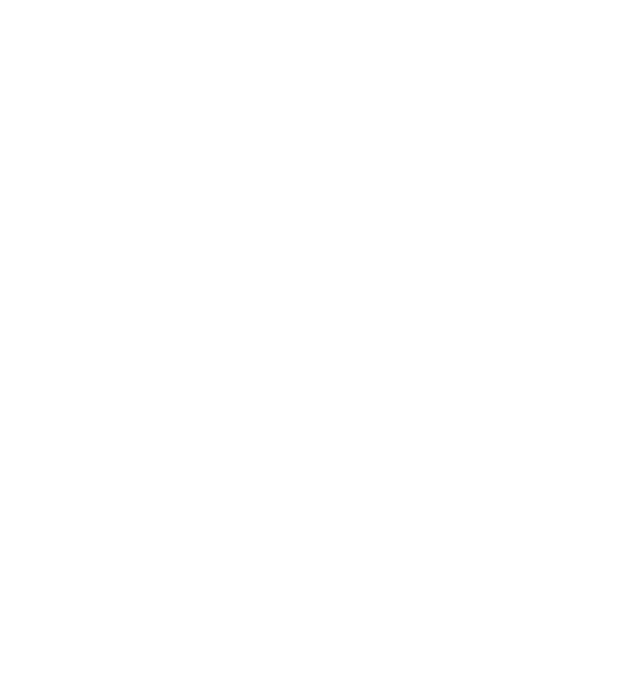
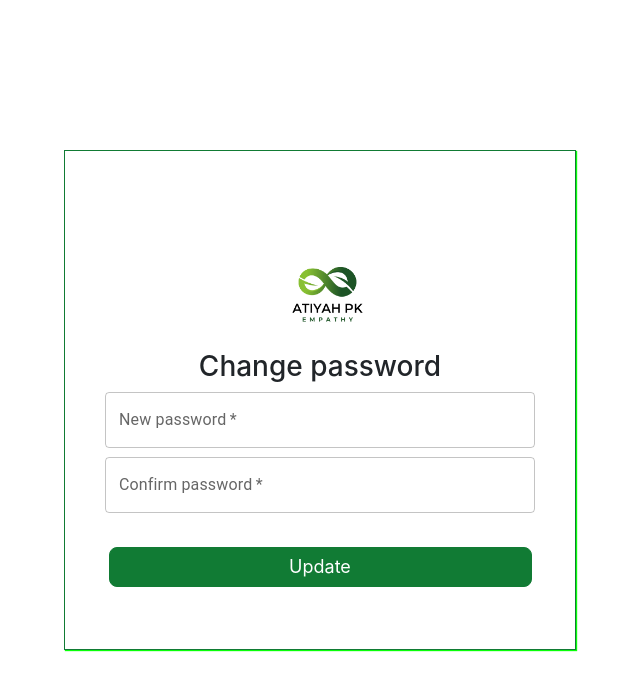
Before and after one commit to Danishkhilji/atiyah-pk, a React (Create React App) app in the folder client/: page /resetPassword in a window 1280 px wide. Before the commit this address had no page. Shown: the top 690 px of the page, without its empty margins (320-960 px from the left). Built offline with nearby package versions, Linux system fonts and the light colour scheme.

Commit message:
feat: integrate API related to forget password

```diff
--- a/client/src/components/ForgetPassScreens/ForgetPassscreens.jsx
+++ b/client/src/components/ForgetPassScreens/ForgetPassscreens.jsx
@@ -1,46 +1,29 @@
-import React, { useState } from 'react';
+import React from 'react';
 import './forgetPassScreen.css';
 import TextField from '@mui/material/TextField';
 import logo from '../../Assets/transparent/1.png';
 import icon from '../../Assets/logos/lock.png';
-import { ForgetPassword } from '../../request/authAPIS';
-import { ToastContainer, toast } from 'react-toastify';
+import { ToastContainer } from 'react-toastify';
 
-const ForgetPassscreens = (props) => {
-  const [email, setEmail] = useState('');
-  const [error, setError] = useState(null);
-
-  const handleSubmit = () => {
-    if (email === '') {
-      // Display an error message.
-      const errorText = 'Please enter your email address.';
-      setError(errorText);
-    } else {
-      // Send a password reset email to the user.
-      console.log(email,"responce")
-      ForgetPassword({"email": email})
-    }
-  };
-
+const ForgetPassscreens = ({ heading, text, text2, content, value, onChange, onSubmit }) => {
   return (
     <div className='main-forget-screens'>
       <div className='forget-screens'>
         <div className='forget-screen-content'>
           <img className='logo' src={logo} alt="atiyah-logo" />
-          <img className='icon' src={icon} alt="lock-icon" />
-          <h3>{props.heading}</h3>
+          <h3>{heading}</h3>
           <TextField
             className='input-field'
             required
             id="outlined-required"
-            label={props.text}
-            value={email}
-            onChange={(event) => setEmail(event.target.value)}
-            error={error}
+            label={text}
+            value={value}
+            onChange={onChange}
+            error={false} // You can handle error state outside the component
           />
-          <div className='input-field'>{props.text2}</div>
-       </div>
-        <button className='forget-btns' onClick={handleSubmit}>{props.content}</button>
+          <div className='input-field'>{text2}</div>
+        </div>
+        <button className='forget-btns' onClick={onSubmit}>{content}</button>
       </div>
       <ToastContainer />
     </div>
--- a/client/src/pages/websites/login/ForgetScreens/ForgetPass.jsx
+++ b/client/src/pages/websites/login/ForgetScreens/ForgetPass.jsx
@@ -1,12 +1,48 @@
-import React from 'react'
-import ForgetPassscreens from '../../../../components/ForgetPassScreens/ForgetPassscreens'
+// ForgetPass.jsx
+import React, { useState } from 'react';
+import ForgetPassscreens from '../../../../components/ForgetPassScreens/ForgetPassscreens';
+import { useNavigate } from "react-router-dom";
+import { ForgetPassword } from '../../../../request/authAPIS';
+import { ToastContainer } from 'react-toastify';
 
 const ForgetPass = () => {
-    return (
-        <div>
-            <ForgetPassscreens heading="Find your email" text="Email Address" content="Next" />
-        </div>
-    )
-}
+  const navigate = useNavigate();
+  const [email, setEmail] = useState('');
 
-export default ForgetPass
+  const handleEmailChange = (event) => {
+    setEmail(event.target.value);
+  };
+
+  const handleSubmit = () => {
+    if (!email) {
+      return;
+    }
+    ForgetPassword({ "email": email }).then((response) => {
+        if(response?.data.success === true){
+            localStorage.setItem("resetPasswordEmail", email);
+            setTimeout(() => {
+              navigate("/OTP");
+            }, 1500);
+        }
+      }).catch((error) => {
+        console.error(error);
+      });
+  };
+
+  return (
+    <div>
+      <ForgetPassscreens
+        heading="Find your email"
+        text="Email Address"
+        content="Next"
+        value={email}
+        onChange={handleEmailChange}
+        onSubmit={handleSubmit}
+      />
+    <ToastContainer />
+
+    </div>
+  );
+};
+
+export default ForgetPass;
--- a/client/src/pages/websites/login/ForgetScreens/NewPass.jsx
+++ b/client/src/pages/websites/login/ForgetScreens/NewPass.jsx
@@ -1,20 +1,65 @@
-import React from 'react'
+import React, { useState } from 'react';
 import TextField from '@mui/material/TextField';
-import ForgetPassscreens from '../../../../components/ForgetPassScreens/ForgetPassscreens'
+import ForgetPassscreens from '../../../../components/ForgetPassScreens/ForgetPassscreens';
+import { useNavigate } from "react-router-dom";
+import { UpdatePassword } from '../../../../request/authAPIS';
+import { ToastContainer } from 'react-toastify';
 
 const NewPass = () => {
+  const navigate = useNavigate();
+  const [newPassword, setNewPassword] = useState('');
+  const [confirmPassword, setConfirmPassword] = useState('');
+
+  const handleNewPasswordChange = (event) => {
+    setNewPassword(event.target.value);
+  };
+
+  const handleConfirmPasswordChange = (event) => {
+    setConfirmPassword(event.target.value);
+  };
+
+  const handleSubmit = () => {
+
+    const email = localStorage.getItem("resetPasswordEmail");
+    UpdatePassword({ "email": email, "newPassword": newPassword ,"confirmPassword":confirmPassword})
+      .then((response) => {
+        if(response?.data.success === true){
+            localStorage.removeItem("resetPasswordEmail");
+            setTimeout(() => {
+                navigate("/updated");
+              }, 1500);
+        }
+      })
+      .catch((error) => {
+        console.error(error);
+      });
+  };
+
   return (
     <div>
-            <ForgetPassscreens heading="Change password" text="New password" content="Update" text2={<TextField
+      <ForgetPassscreens
+        heading="Change password"
+        text="New password"
+        content="Update"
+        value={newPassword}
+        onChange={handleNewPasswordChange}
+        text2={
+          <TextField
             style={{ marginTop: "40px" }}
             className='input-field'
             required
             id="outlined-required"
             label="Confirm password"
+            value={confirmPassword}
+            onChange={handleConfirmPasswordChange}
+          />
+        }
+        onSubmit={handleSubmit}
+      />
+        <ToastContainer />
 
-            />} />
     </div>
-    )
-}
+  );
+};
 
-export default NewPass
+export default NewPass;
--- a/client/src/pages/websites/login/ForgetScreens/OTP.jsx
+++ b/client/src/pages/websites/login/ForgetScreens/OTP.jsx
@@ -1,12 +1,47 @@
-import React from 'react'
-import ForgetPassscreens from '../../../../components/ForgetPassScreens/ForgetPassscreens'
+// OTP.jsx
+import React, { useState } from 'react';
+import ForgetPassscreens from '../../../../components/ForgetPassScreens/ForgetPassscreens';
+import { useNavigate } from "react-router-dom";
+import { VerifyOTP } from '../../../../request/authAPIS';
+import { ToastContainer } from 'react-toastify';
 
 const OTP = () => {
-    return (
-        <div>
-            <ForgetPassscreens heading="Please verify your account" text="OTP here" content="Verify" />
-        </div>
-    )
-}
+  const navigate = useNavigate();
+  const [otp, setOtp] = useState('');
 
-export default OTP
+  const handleOtpChange = (event) => {
+    setOtp(event.target.value);
+  };
+
+  const handleSubmit = () => {
+    const email = localStorage.getItem("resetPasswordEmail");
+    if (!email || !otp) {
+      return;
+    }
+
+    VerifyOTP({"email" : email, "otp": otp}).then((response)=>{
+        if(response?.data.success === true){
+        setTimeout(() => {
+          navigate("/resetPassword");
+        }, 1500);
+        }
+    })
+      };
+
+  return (
+    <div>
+      <ForgetPassscreens
+        heading="Please verify your account"
+        text="OTP here"
+        content="Verify"
+        value={otp}
+        onChange={handleOtpChange}
+        onSubmit={handleSubmit}
+      />
+                  <ToastContainer />
+
+    </div>
+  );
+};
+
+export default OTP;
--- a/client/src/pages/websites/login/ForgetScreens/Updated.jsx
+++ b/client/src/pages/websites/login/ForgetScreens/Updated.jsx
@@ -1,14 +1,32 @@
 import React from 'react'
 import icon from "../../../../Assets/logos/check-button.png"
+import { useNavigate } from 'react-router-dom'
+const Updated = () => {
+    const navigate =useNavigate()
 
-const Updated = () => {
+  const handleButtonClick = () => {
+    navigate('/login');
+  };
     return (
         <div style={{ height: "100vh", display: "flex", justifyContent: "center", alignItems: "center" }}>
             <div style={{ boxShadow: "1px 1px 1px rgb(9, 255, 9)", width: "35%", height: "350px", border: "1px solid green", display: "flex", flexDirection: "column", padding: "20px", justifyContent: "space-around", alignItems: "center" }}>
                 <h2>Password Updated</h2>
                 <img style={{ width: "40px", height: "40px" }} src={icon} alt="" />
                 <p>Your password has been updated</p>
-                <button style={{ borderRadius: "8px", boxShadow: "1px 1px 1px rgb(9, 255, 9)", border: "1px solid rgb(9, 255, 9", color: "white", width: "100px", height: "30px", backgroundColor: "#117b34ff" }}>login</button>
+                <button
+        style={{
+          borderRadius: "8px",
+          boxShadow: "1px 1px 1px rgb(9, 255, 9)",
+          border: "1px solid rgb(9, 255, 9)",
+          color: "white",
+          width: "100px",
+          height: "30px",
+          backgroundColor: "#117b34ff"
+        }}
+        onClick={handleButtonClick}
+      >
+        Login
+      </button>
             </div>
         </div>
     )
--- a/client/src/pages/websites/signup/signup.jsx
+++ b/client/src/pages/websites/signup/signup.jsx
@@ -23,7 +23,6 @@
 
   const handleSubmit = (event) => {
     event.preventDefault();
-    console.log(name ,email,password)
     SignIn({name ,email,password})
   };
 
--- a/client/src/request/endpoints.jsx
+++ b/client/src/request/endpoints.jsx
@@ -4,6 +4,7 @@
     LOGIN: "/login",
     SIGIN: "/signup",
     CREATE_CAMPAIGN: "/receiver/createCampagin",
-    SEND_OTP_MAIL:"/SendOTPmail"
-
+    SEND_OTP_MAIL:"/SendOTPmail",
+    VERIFY_OTP :'/verifyOTP',
+    UPDATE_PASSWORD: '/resetPass'
   };
--- a/client/src/routes/routes.jsx
+++ b/client/src/routes/routes.jsx
@@ -34,7 +34,7 @@
           <Route path="signup" element={<Signup />} />
           <Route path="forget-pass" element={<ForgetPass />} />
           <Route path="OTP" element={<OTP />} />
-          <Route path="new-pass" element={<NewPass />} />
+          <Route path="resetPassword" element={<NewPass />} />
           <Route path="updated" element={<Updated />} />
           <Route path="page404" element={<Page404 />} />
 
```
Also changed, not shown: client/src/request/authAPIS.jsx (+41 -5 lines), 1 other file (tests, documents, lock files or other folders). Lines whose indentation alone changed are shown as unchanged.
